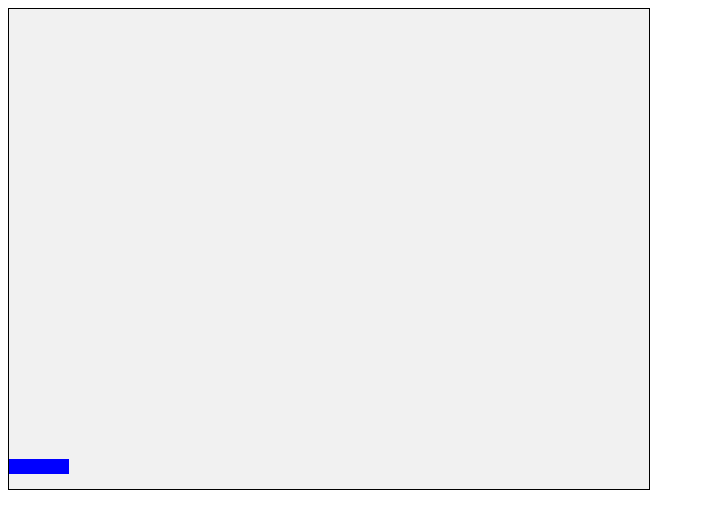
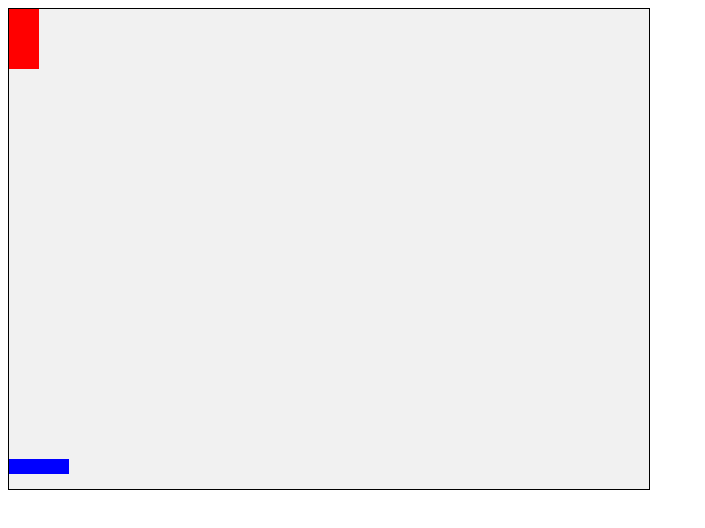
Before and after one commit to BzBnBs/Shooting-game, a plain HTML site: page index.html in a window 1280 px wide. Shown: the whole page, without its empty margins (0-705 px from the left). Drawn offline with nearby package versions, Linux system fonts and the light colour scheme.

Commit message:
Create a bomb and its interaction with the shooter and the player

```diff
--- a/bomb.js
+++ b/bomb.js
@@ -1,3 +1,23 @@
-$(document).ready(function () {
-  startGame();
-});
+function Bomb(x, y, width, height, color, ctx) {
+  this.x = x;
+  this.y = y;
+  this.width = width;
+  this.height = height;
+  this.speedY = 0;
+  this.ctx = ctx;
+  this.color = color;
+  this.seeBomb = true;
+}
+
+Bomb.prototype.update = function () {
+  this.ctx.fillStyle = this.color;
+  this.ctx.fillRect(this.x, this.y, this.width, this.height);
+}
+
+Bomb.prototype.newPos = function () {
+  this.y += this.speedY;
+}
+
+Bomb.prototype.moveDown = function () {
+  this.speedY += 1;
+}
--- a/index.html
+++ b/index.html
@@ -9,11 +9,11 @@
   <script src="https://ajax.googleapis.com/ajax/libs/jquery/3.1.1/jquery.min.js"></script>
 </head>
 <body>
-
+  <canvas id="canvas" width="640" height="480"></canvas>
 <!-- <body> -->
-  <!-- <script src = "shooter.js"></script> -->
+  <script src = "shooter.js"></script>
   <script src="player.js"></script>
-  <!-- <script src="bomb.js"></script> -->
+  <script src="bomb.js"></script>
   <!-- <script src="component.js"></script> -->
   <script src="main.js"></script>
   <!-- <script src="clases.js"></script> -->
--- a/main.js
+++ b/main.js
@@ -3,27 +3,49 @@ $(document).ready(function () {
 });
 
 function startGame() {
-  var game = new MyGameArea()
+  var canvas = document.getElementById("canvas");
+  var game = new MyGameArea(canvas.getContext("2d"), canvas.width, canvas.height);
   game.start();
 }
 
 //MODO DE THOR//
-function MyGameArea () {
-  this.canvas = document.createElement("canvas")
-  this.context = this.canvas.getContext("2d");
+function MyGameArea (ctx, width, height) {
+  this.width = width;
+  this.height = height;
+  this.context = ctx;
   this.frameNo = 0;
   this.interval;
-  // this.enemy = new Component(30, 60, "red", 0, 0);
   this.player = new Player(0, 450, 60, 15, "blue", this.context);
+  this.shooter = new Shooter(0, 0, 30, 60, "red", this.context, this.width);
+  // this.bomb = new Bomb(this.player.x, this.player.y, 30, 30, "black", this.context);
+  this.bomb = new Bomb(this.shooter.x, this.shooter.height/2, 30, 30, "black", this.context);
   // this.bomb = new Component(15, 15, "black", 7.5, 45);
 }
 
 MyGameArea.prototype.start = function() {
-  this.canvas.width = 640;
-  this.canvas.height = 480;
-  document.body.insertBefore(this.canvas, document.body.childNodes[0]);
-  this.player.setKeys();
+  // this.shooter.setKeys();
+  // this.player.setKeys();
+  this.setKeys();
   this.interval = setInterval(this.updateGameArea.bind(this), 20);
+}
+
+MyGameArea.prototype.setKeys = function () {
+  document.onkeydown = function (e) {
+    switch (e.keyCode) {
+      case 32:
+        console.log("32");
+        this.shooter.startMove();
+        this.bomb.moveDown();
+        // this.shooter.speed = true;
+        // this.shooter.checkBoundries();
+      case 37:
+        this.player.moveLeft();
+        break;
+      case 39:
+        this.player.moveRight();
+        break;
+    }
+  }.bind(this);
 }
 
 MyGameArea.prototype.updateGameArea = function () {
@@ -35,26 +57,37 @@ MyGameArea.prototype.updateGameArea = function () {
 
   // this.bomb.update();
   // this.bomb.newPos();
-  // this.enemy.update();
   this.player.newPos();
-  this.isInsideCanvas(this.player);
+  this.shooter.newPos();
+  this.bomb.newPos();
+  this.shooter.checkBoundries();
+  this.delimitedByCanvas(this.player);
+  // this.delimitedByCanvas(this.shooter);
+  // if (this.bomb.seeBomb == true) {
+  // } if (this.bomb.seeBomb == false) {
+  // }
   this.player.update();
+  if ( !this.catchBomb() ) {
+    this.bomb.update();
+  }
+  this.shooter.update();
+  this.crashWith();
 }
 
 MyGameArea.prototype.clear = function() {
-  this.context.clearRect(0, 0, this.canvas.width, this.canvas.height);
+  this.context.clearRect(0, 0, 640, 480);
 }
 
 MyGameArea.prototype.stop = function(){
   clearInterval(this.interval);
 }
 
-MyGameArea.prototype.isInsideCanvas = function (component) {
+MyGameArea.prototype.delimitedByCanvas = function (component) {
   if (component.x > this.width - component.width) {
     component.x = this.width - component.width;
     component.speedX = 0;
   } if (component.x < 0) {
-    component.x += 1;
+    component.x = 0;
     component.speedX = 0;
   } else {
     component.x += component.speedX;
@@ -66,9 +99,28 @@ MyGameArea.prototype.everyinterval = function (n) {
   return false;
 }
 
+MyGameArea.prototype.catchBomb = function () {
+  var bombBottomY = this.bomb.y + this. bomb.height;
+  var playerTopY = this.player.y;
+  var playerRightX = this.player.x + this.player.width;
+  var bombRightX = this.bomb.x + this.bomb.width;
+  var playerLeftX = this.player.x;
+  var bombLeftX = this.bomb.x;
+  // if (bombBottomY >= playerTopY && bombLeftX >= playerLeftX - this.bomb.width && bombRightX < playerLeftX + this.player.width) {
+  //   // this.stop();
 
-// function movedown() {
-//   // enemy.speedY += 1;
-//   // player.speedY += 1;
-//   bomb.speedY += 1;
-// }
+  //   return true
+  //   this.bomb.color = "orange";
+  //   this.bomb.disapear();
+  // }else {
+  //   return false
+  // }
+  return bombBottomY >= playerTopY && bombLeftX >= playerLeftX - this.bomb.width && bombRightX < playerLeftX + this.player.width
+}
+
+MyGameArea.prototype.crashWith = function () {
+  // if (this.bomb.y + this.bomb.width >= this.height) {
+    if (this.bomb.y + this.bomb.height >= this.height) {
+    this.stop();
+  }
+}
--- a/player.js
+++ b/player.js
@@ -17,19 +17,6 @@ Player.prototype.newPos = function () {
   this.x += this.speedX;
 }
 
-Player.prototype.setKeys = function () {
-  document.onkeydown = function (e) {
-    switch (e.keyCode) {
-      case 37:
-        this.moveLeft();
-        break;
-      case 39:
-        this.moveRight();
-        break;
-    }
-  }.bind(this);
-}
-
 Player.prototype.moveLeft = function () {
   this.speedX -= 1;
 }
--- a/shooter.js
+++ b/shooter.js
@@ -1,3 +1,43 @@
-$(document).ready(function () {
-  startGame();
-});
+function Shooter(x, y, width, height, color, ctx, gameWidth) {
+  this.x = x;
+  this.y = y;
+  this.width = width;
+  this.height = height;
+  this.speedX = 0;
+  this.ctx = ctx;
+  this.color = color;
+  this.isMoving = false;
+  this.gameWidth = gameWidth;
+}
+
+Shooter.prototype.update = function () {
+  this.ctx.fillStyle = this.color;
+  this.ctx.fillRect(this.x, this.y, this.width, this.height);
+}
+
+Shooter.prototype.newPos = function () {
+  this.x += this.speedX;
+}
+
+Shooter.prototype.startMove = function () {
+  this.isMoving = true;
+}
+
+Shooter.prototype.checkBoundries = function() {
+  if (this.isMoving == true){
+    if (this.x <= 0) {
+      this.moveRight();
+    }
+    if (this.x >= this.gameWidth - this.width) {
+      this.moveLeft();
+    }
+  }
+}
+
+Shooter.prototype.moveLeft = function () {
+  this.speedX -= 1;
+}
+
+Shooter.prototype.moveRight = function () {
+  this.speedX += 1;
+}
```
